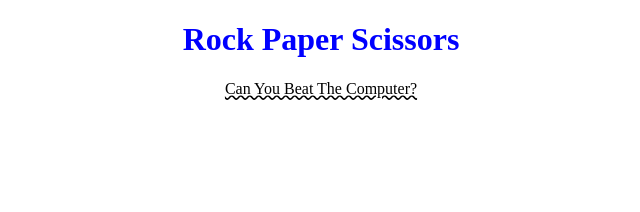
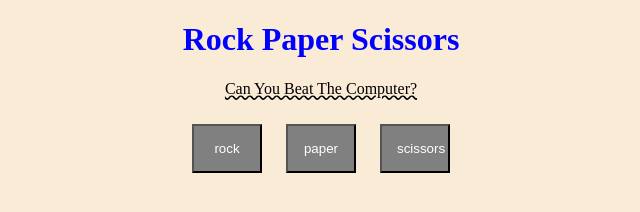
Before and after one commit to FlannelBear/rock-paper-scissors, a plain HTML site: page index.html in a window 1280 px wide. Shown: the whole page, without its empty margins (319-959 px from the left). Drawn offline with Linux system fonts and the light colour scheme.

Commit message:
addition of buttons and some styling

```diff
--- a/app.js
+++ b/app.js
@@ -1,3 +1,6 @@
+// define userInput via button onclick
+
+
 // Get user choice
 function getUserChoice(userInput) {
   userInput = userInput.toLowerCase();
--- a/index.html
+++ b/index.html
@@ -11,5 +11,9 @@
     <p>
       Can you beat the Computer?
     </p>
+
+    <button type="button" onclick="" id="rock">rock</button>
+    <button type="button" onclick="" id="paper">paper</button>
+    <button type="button" onclick="" id="scissors">scissors</button>
   </body>
 </html>
--- a/style.css
+++ b/style.css
@@ -1,4 +1,5 @@
 body {
+  background-color: antiquewhite;
   text-align: center;
 }
 
@@ -11,3 +12,23 @@ p {
   text-decoration: underline;
   text-decoration-style: wavy;
 }
+
+button {
+  text-align: center;
+  background-color: grey;
+  color: white;
+  position: relative;
+  display: inline-block;
+  margin: 10px 10px;
+  padding: 15px;
+  width: 70px;
+  height: auto;
+}
+
+button:hover {
+  background-color: blue;
+}
+
+button:active {
+  top: 3px;
+}
```
